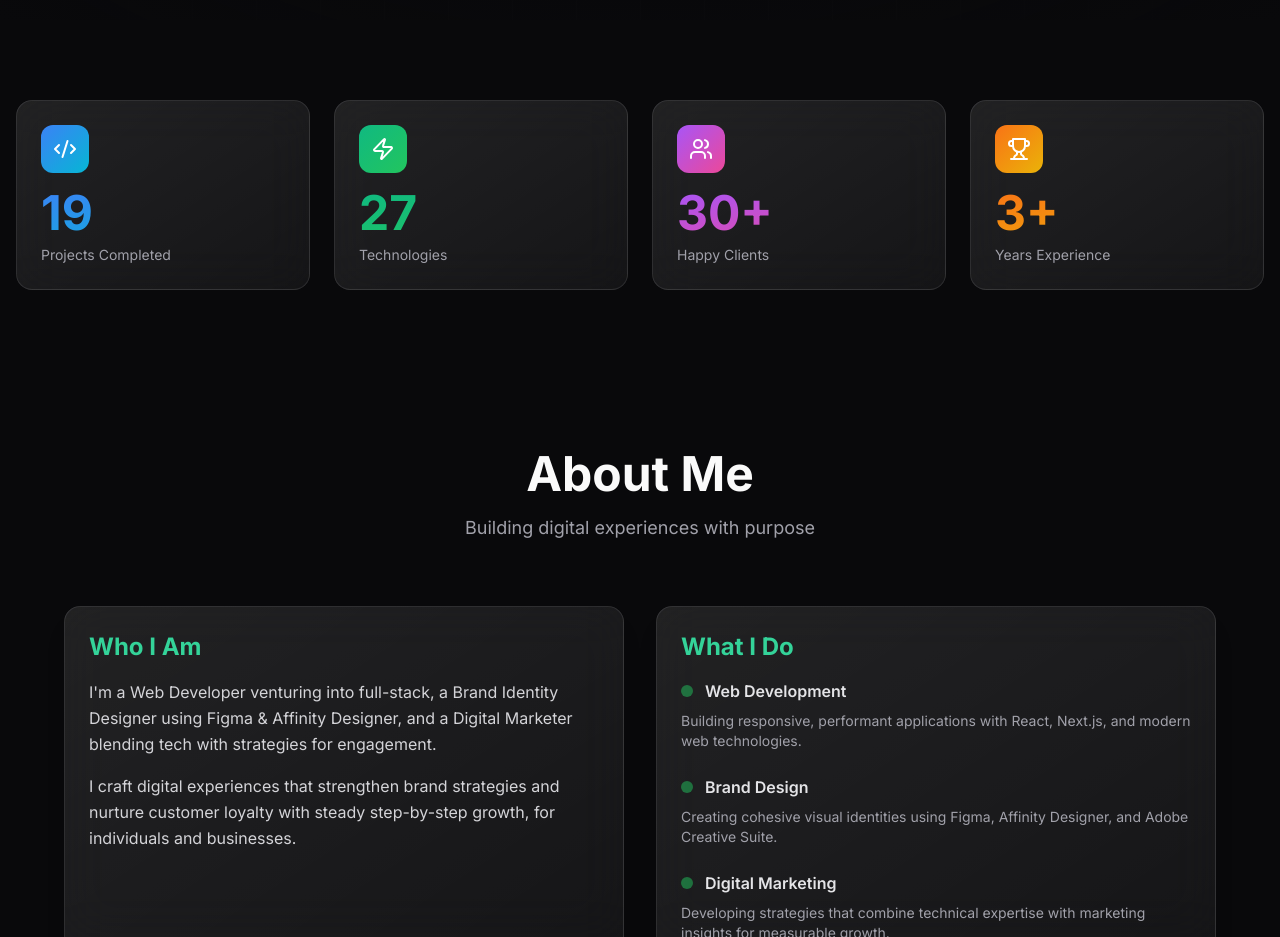
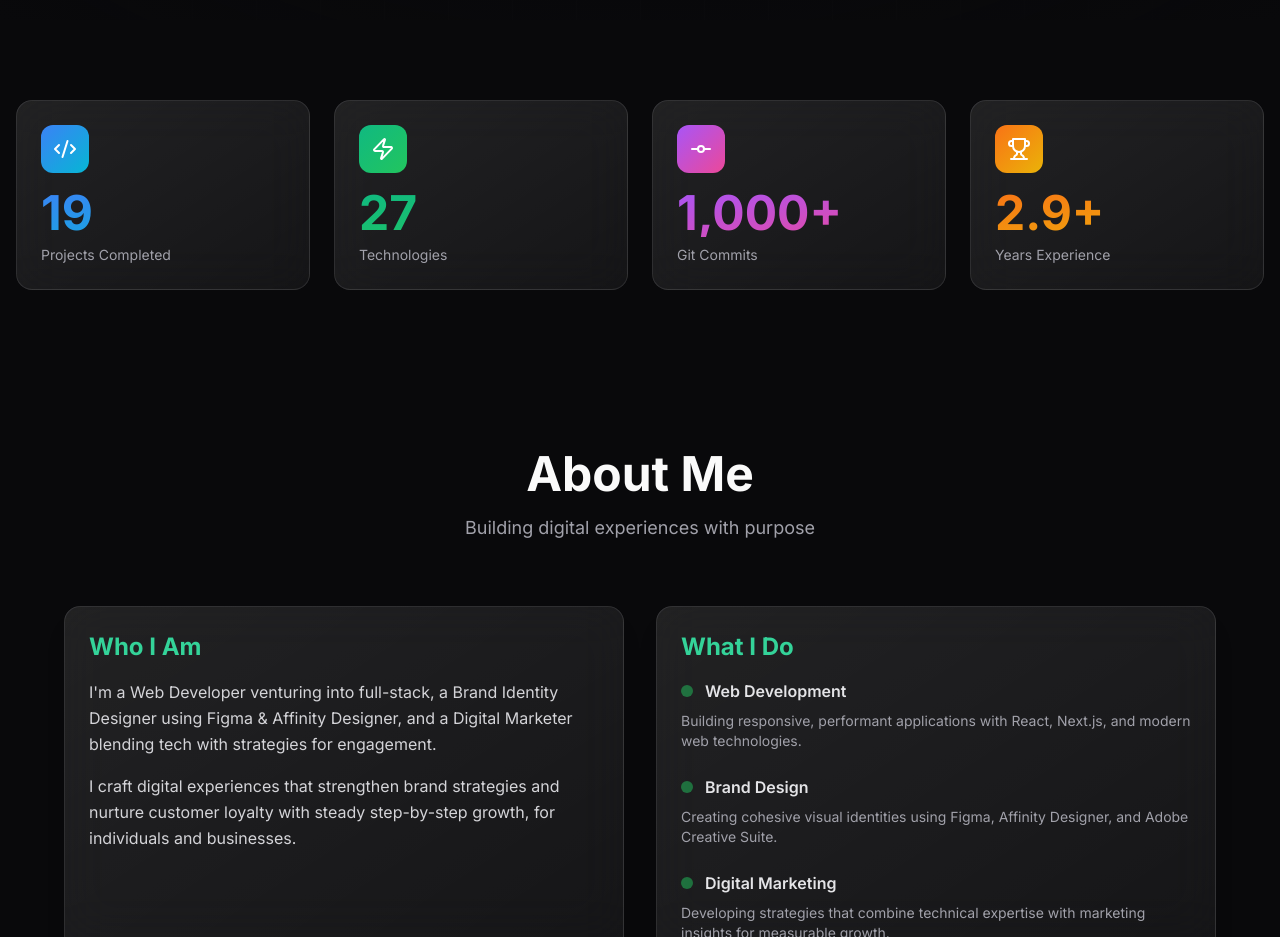
Before and after one commit to shin-102/shin-102, a Next.js app: page / in a window 1280 px wide. Shown: the part 780-1717 px from the top of the page. Built offline with nearby package versions, Linux system fonts and the light colour scheme; no server answers.

Commit message:
feat: replaced hardcoded stats with calculated years of exp and git commits from GraphAPI

```diff
--- a/app/actions/github.ts
+++ b/app/actions/github.ts
@@ -1,10 +1,13 @@
 "use server";
 
 export async function getGithubContributions() {
+  try {
     const query = `
       query($username: String!) {
         user(login: $username) {
           contributionsCollection {
+            totalCommitContributions
+            restrictedContributionsCount
             contributionCalendar {
               totalContributions
               weeks {
@@ -29,9 +32,34 @@ export async function getGithubContributions() {
         query,
         variables: { username: "shin-102" },
       }),
-    next: { revalidate: 86400 }, // Refresh data every 24 hours
+      next: { revalidate: 86400 }, // 24 hours
     });
 
     const data = await response.json();
-  return data.data.user.contributionsCollection.contributionCalendar;
+
+    // If GitHub returned errors or missing data, log and return safe fallback
+    if (data.errors || !data?.data?.user) {
+      console.error("GitHub API Error:", data.errors || "User data missing");
+      return {
+        calendar: null,
+        totalCommits: "1,000+",
+      };
     }
+
+    const collection = data.data.user.contributionsCollection;
+    const totalCommits =
+      (collection.totalCommitContributions || 0) +
+      (collection.restrictedContributionsCount || 0);
+
+    return {
+      calendar: collection.contributionCalendar,
+      totalCommits: `${totalCommits.toLocaleString()}+`,
+    };
+  } catch (error) {
+    console.error("Failed to fetch GitHub contributions:", error);
+    return {
+      calendar: null,
+      totalCommits: "1,000+",
+    };
+  }
+}
--- a/components/Stats.tsx
+++ b/components/Stats.tsx
@@ -1,10 +1,36 @@
 "use client";
 
 import { motion } from "framer-motion";
-import { Code2, Users, Trophy, Zap } from "lucide-react";
+import { Code2, Trophy, Zap, GitCommit } from "lucide-react";
 import { projects, skills } from "@/lib/data";
+import { getGithubContributions } from "@/app/actions/github";
+import { useEffect, useState } from "react";
+
+const getYearsOfExperience = (startDateString: string): string => {
+  const startDate = new Date(startDateString);
+  const currentDate = new Date();
+
+  const diffInMs = currentDate.getTime() - startDate.getTime();
+  const years = diffInMs / (1000 * 60 * 60 * 24 * 365.25);
+
+  return `${years.toFixed(1)}+`;
+};
 
 export function Stats() {
+  const [commits, setCommits] = useState<string>("1,000+"); // Default fallback while loading
+
+  useEffect(() => {
+    getGithubContributions()
+      .then((data) => {
+        if (data?.totalCommits) {
+          setCommits(data.totalCommits);
+        }
+      })
+      .catch((err) => {
+        console.error("Failed to fetch commit count:", err);
+      });
+  }, []);
+
   const stats = [
     {
       icon: Code2,
@@ -19,14 +45,14 @@ export function Stats() {
       color: "from-emerald-500 to-green-500",
     },
     {
-      icon: Users,
-      value: "30+",
-      label: "Happy Clients",
+      icon: GitCommit,
+      value: commits,
+      label: "Git Commits",
       color: "from-purple-500 to-pink-500",
     },
     {
       icon: Trophy,
-      value: "3+",
+      value: getYearsOfExperience("2023-03-13"),
       label: "Years Experience",
       color: "from-orange-500 to-yellow-500",
     },
```
Lines whose indentation alone changed are shown as unchanged.
